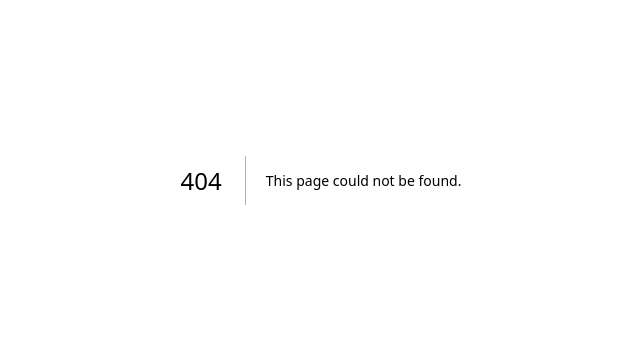
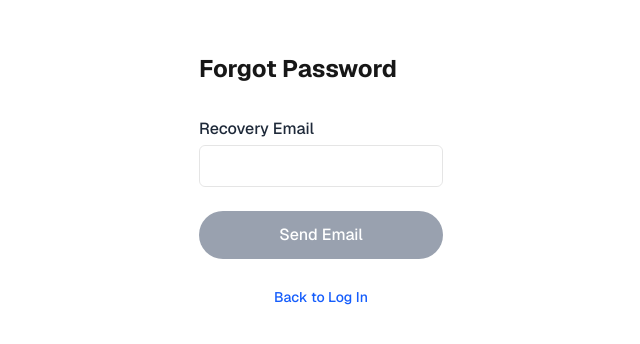
Before and after one commit to BuiltByInterns/KanDo, a Next.js app in the folder client/: page /forgot-password in a window 1280 px wide. Before the commit this address had no page. Shown: the part 220-564 px from the top of the page, without its empty margins (319-959 px from the left). Built offline with nearby package versions, Linux system fonts and the light colour scheme; no server answers.

Commit message:
feat: add Forgot Password page and email validation helper function

```diff
--- /dev/null
+++ b/client/src/app/forgot-password/page.tsx
@@ -0,0 +1,91 @@
+"use client";
+
+import { useState } from "react";
+import { sendPasswordResetEmail } from "firebase/auth";
+import { auth } from "@/lib/firebase";
+
+export default function ForgotPassword() {
+  const [error, setError] = useState("");
+  const [email, setEmail] = useState("");
+  const [showPassword, setShowPassword] = useState(false);
+
+  const { isValidEmail } = require("@/lib/_helper");
+
+  const handleForgotPassword = async () => {
+    await sendPasswordResetEmail(auth, email);
+    console.log("Forgot Password clicked");
+  };
+
+  return (
+    <div className="font-sans grid grid-rows-[20px_1fr_20px] items-center justify-items-center min-h-screen p-8 pb-20 gap-16 sm:p-20">
+      <main className="flex flex-col gap-[32px] row-start-2 items-center sm:items-start">
+        <h1 className="text-2xl font-bold">Forgot Password</h1>
+        {error && (
+          <div className="w-full max-w-sm flex items-center justify-between gap-3 bg-red-100 text-red-800 border border-red-300 rounded-md px-4 py-3 text-sm shadow-sm">
+            <span>{error}</span>
+            <button
+              onClick={() => setError("")}
+              className="text-red-800 hover:text-red-500 transition-colors"
+              aria-label="Close error message"
+            >
+              <svg
+                xmlns="http://www.w3.org/2000/svg"
+                className="h-4 w-4"
+                fill="none"
+                viewBox="0 0 24 24"
+                stroke="currentColor"
+                strokeWidth={2}
+              >
+                <path
+                  strokeLinecap="round"
+                  strokeLinejoin="round"
+                  d="M6 18L18 6M6 6l12 12"
+                />
+              </svg>
+            </button>
+          </div>
+        )}
+        <form
+          onSubmit={handleForgotPassword}
+          className="flex flex-col gap-6 w-full max-w-sm text-sm sm:text-base"
+        >
+          <div className="flex flex-col">
+            <label
+              htmlFor="email"
+              className="mb-1 font-medium text-gray-800 dark:text-gray-200"
+            >
+              Recovery Email
+            </label>
+            <input
+              id="email"
+              type="email"
+              required
+              value={email ?? ""}
+              onChange={(e) => setEmail(e.target.value)}
+              className="rounded-md border border-black/[.1] dark:border-white/[.1] bg-transparent px-3 py-2 focus:outline-none focus:ring-2 focus:ring-black dark:focus:ring-white transition-all"
+            />
+          </div>
+          <button
+            type="submit"
+            className={`rounded-full border border-transparent transition-colors flex items-center justify-center font-medium h-10 sm:h-12 px-4 sm:px-5
+      ${
+        isValidEmail(email)
+          ? "bg-foreground text-background hover:bg-[#383838] dark:hover:bg-[#ccc]"
+          : "bg-gray-400 text-white cursor-not-allowed"
+      }`}
+          >
+            Send Email
+          </button>
+          <div className="flex justify-center mt-1">
+            <a
+              href="/login"
+              className="text-sm text-blue-600 dark:text-blue-400 hover:underline font-medium"
+            >
+              Back to Log In
+            </a>
+          </div>
+        </form>
+      </main>
+    </div>
+  );
+}
--- a/client/src/app/login/page.tsx
+++ b/client/src/app/login/page.tsx
@@ -13,8 +13,7 @@ export default function LoginPage() {
   const [error, setError] = useState("");
   const [showPassword, setShowPassword] = useState(false);
 
-  const isValidEmail = (email: string) =>
-    /^[^\s@]+@[^\s@]+\.[^\s@]+$/.test(email);
+  const { isValidEmail } = require("@/lib/_helper");
 
   const [signInWithEmailAndPassword] = useSignInWithEmailAndPassword(auth);
 
@@ -53,11 +52,11 @@ export default function LoginPage() {
       <main className="flex flex-col gap-[32px] row-start-2 items-center sm:items-start">
         <h1 className="text-2xl font-bold">Log In</h1>
         {error && (
-          <div className="w-full max-w-sm flex items-center justify-between gap-3 bg-red-100 text-red-800 border border-red-300 rounded-md px-4 py-3 text-sm shadow-sm">
-            <span>{error}</span>
+          <div className="absolute top-0 left-0 right-0 flex items-center gap-3 bg-red-100 text-red-800 border border-red-300 rounded-md px-4 py-3 text-sm shadow-sm">
+            <span className="flex-1 break-words">{error}</span>
             <button
               onClick={() => setError("")}
-              className="text-red-800 hover:text-red-500 transition-colors"
+              className="text-red-800 hover:text-red-500 transition-colors flex-shrink-0"
               aria-label="Close error message"
             >
               <svg
@@ -155,12 +154,20 @@ export default function LoginPage() {
                 )}
               </button>
             </div>
+            <div className="flex justify-end mt-1">
+              <a
+                href="/forgot-password"
+                className="text-sm text-blue-600 dark:text-blue-400 hover:underline font-medium"
+              >
+                Forgot your password?
+              </a>
+            </div>
           </div>
           <button
             type="submit"
             className={`rounded-full border border-transparent transition-colors flex items-center justify-center font-medium h-10 sm:h-12 px-4 sm:px-5
     ${
-      isValidEmail(email)
+      isValidEmail(email) && email && password
         ? "bg-foreground text-background hover:bg-[#383838] dark:hover:bg-[#ccc]"
         : "bg-gray-400 text-white cursor-not-allowed"
     }`}
--- /dev/null
+++ b/client/src/lib/_helper.ts
@@ -0,0 +1,10 @@
+/**
+ * A helper function that checks the validity of an email address.
+ * It uses a regular expression to validate the format of the email.
+ * Returns true if the email is valid, false otherwise.
+ *
+ * @param {string} email - The email address to validate.
+ */
+export function isValidEmail(email: string): boolean {
+  return /^[^\s@]+@[^\s@]+\.[^\s@]+$/.test(email);
+}
```
